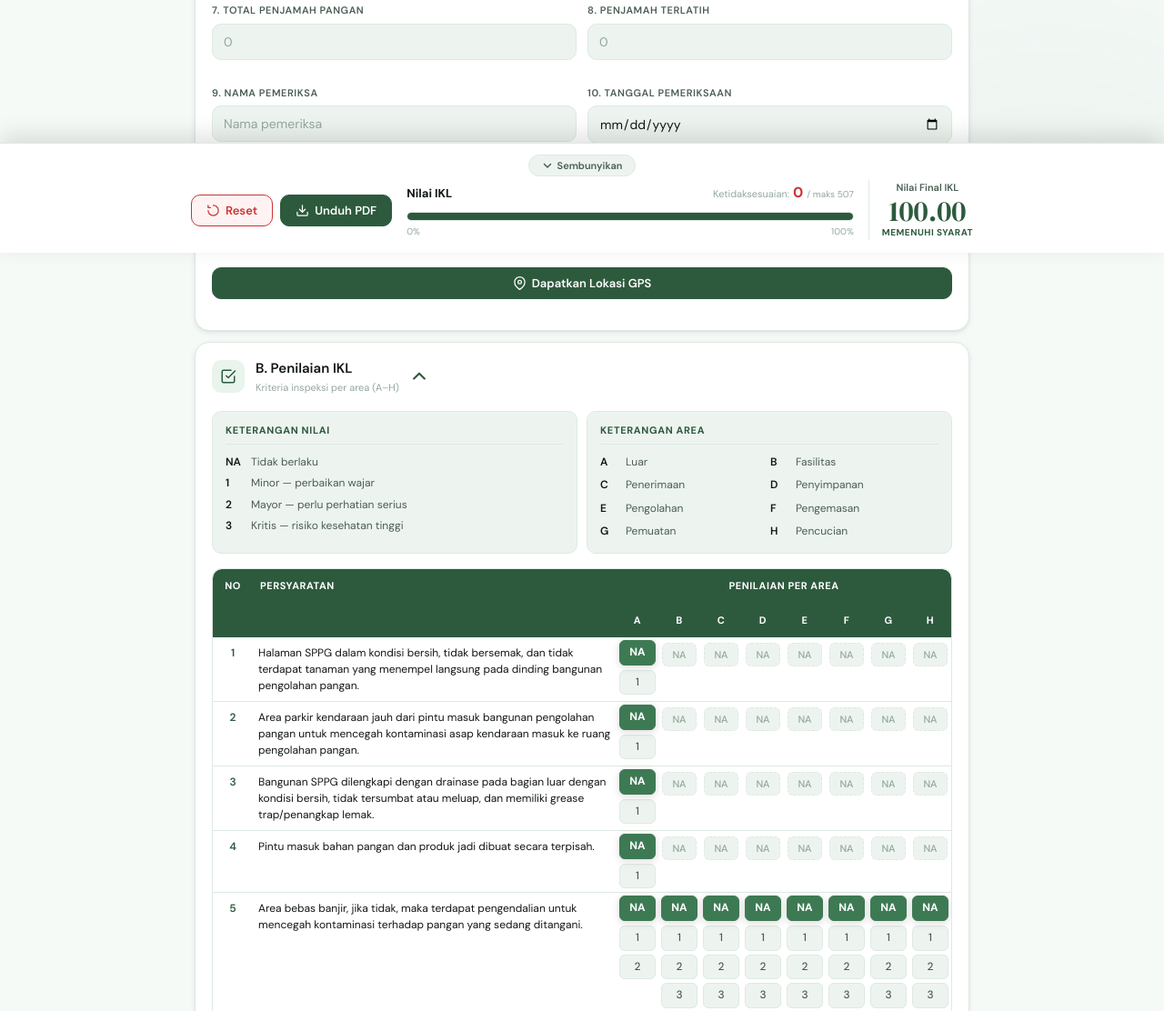
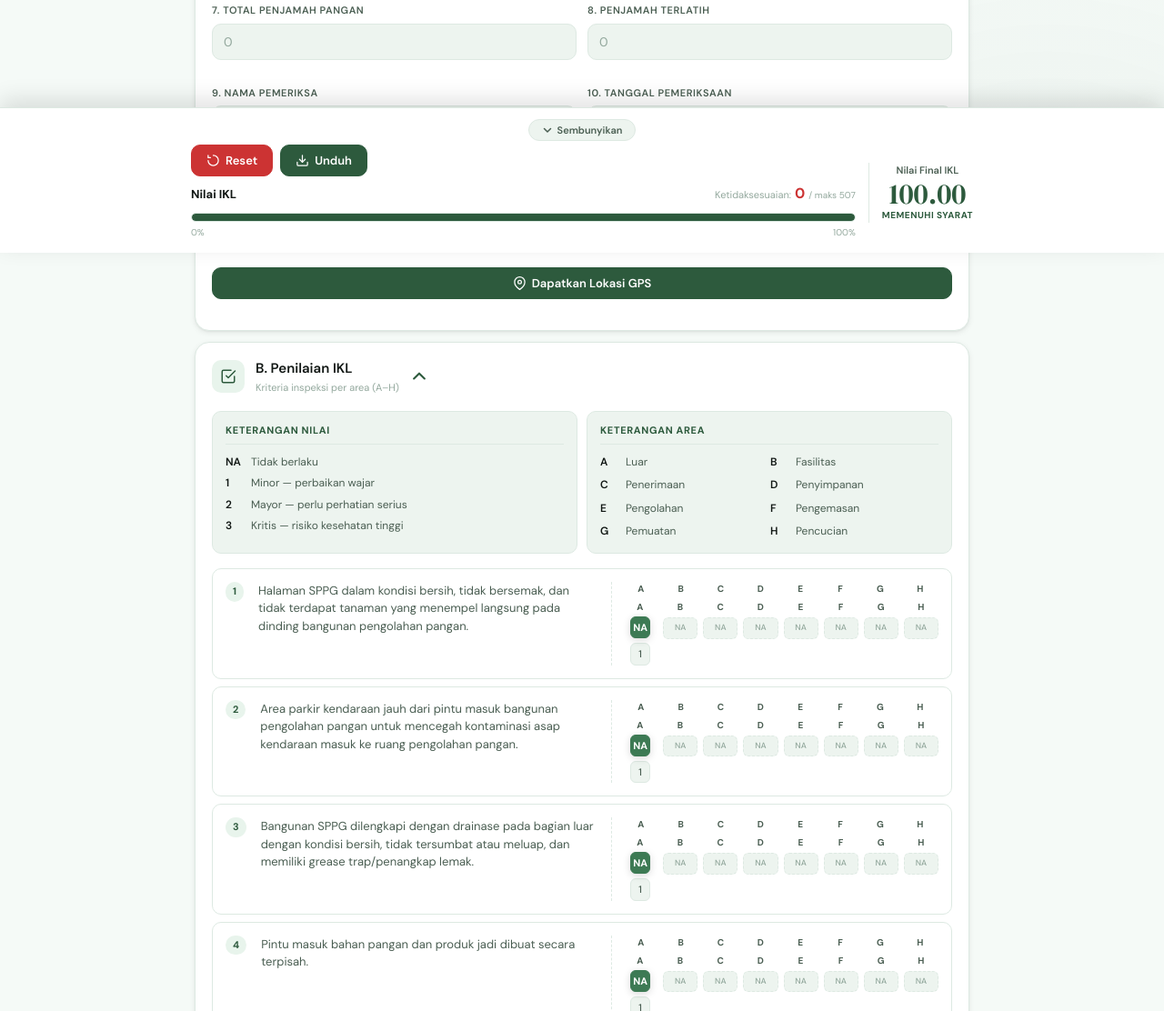
Before and after one commit to adhypras-sys/iklsppgbaru, a plain HTML site: page index.html in a window 1280 px wide. Shown: the part 522-1634 px from the top of the page at 91% size. Drawn offline with Linux system fonts and the light colour scheme.

Commit message:
Add files via upload

```diff
--- a/index.html
+++ b/index.html
@@ -200,7 +200,7 @@
 #fixed-score-bar, #score-bar-inner, #bar-toggle-btn,
 .stat-card, .stat-label, .stat-sub,
 .divider, .sign-area,
-.tbl-cell, .modal-box,
+.tbl-cell, .modal-box, .btn-solid-danger,
 #app-wrapper {
   transition-property: background-color, border-color, color, box-shadow;
   transition-duration: var(--td);
@@ -556,12 +556,9 @@
 /* ═══════════════════════════════════════════════════════
    INSPECTION TABLE (desktop)
 ═══════════════════════════════════════════════════════ */
-#inspection-table-wrap, #special-req-table-wrap { display:none; overflow-x:auto; border-radius:var(--r-md); border:1px solid var(--border); }
+/* Tabel desktop disembunyikan — semua pakai card layout */
+#inspection-table-wrap, #special-req-table-wrap { display:none !important; }
 #inspection-cards-wrap, #special-req-cards-wrap { display:block; }
-@media(min-width:768px){
-  #inspection-table-wrap, #special-req-table-wrap { display:block; }
-  #inspection-cards-wrap, #special-req-cards-wrap { display:none; }
-}
 
 .ikl-table {
   width:100%; border-collapse:collapse;
@@ -887,9 +884,17 @@
 /* Buttons in bar */
 .bar-actions {
   display:flex; gap:8px;
-  order:3;
-}
-@media(min-width:640px){ .bar-actions{ order:1; } }
+  margin-bottom: 6px;
+}
+
+/* bar-left: tombol + progress bar stacked vertikal */
+.bar-left {
+  flex: 1;
+  display: flex;
+  flex-direction: column;
+  gap: 0;
+  min-width: 0;
+}
 
 .btn {
   display:inline-flex; align-items:center; justify-content:center; gap:6px;
@@ -904,6 +909,14 @@
 .btn:active { transform:scale(.95); filter:brightness(.9); }
 .btn svg { width:15px; height:15px; flex-shrink:0; }
 
+/* Solid merah — sama dengan warna merah tombol GPS saat error */
+.btn-solid-danger {
+  background: var(--danger);
+  color: white;
+  border: 1.5px solid var(--danger);
+}
+.btn-solid-danger:hover { filter:brightness(1.12); box-shadow:0 4px 12px rgba(204,51,51,.4); }
+
 .btn-danger {
   background:var(--danger-light);
   color:var(--danger);
@@ -925,14 +938,22 @@
 }
 .btn-outline:hover { background:var(--surface-alt); }
 
-.bar-score-center { flex:1; order:1; }
-@media(min-width:640px){ .bar-score-center{ order:2; } }
+/* Layout score-bar-content: bar-left (flex:1) | bar-score-right */
+#score-bar-content {
+  display: flex;
+  flex-direction: row;
+  align-items: center;
+  gap: 14px;
+}
+
+.bar-score-center { flex:1; }
 
 .bar-score-right {
-  flex-shrink:0; order:2; text-align:center;
+  flex-shrink:0; text-align:center;
   min-width:110px;
-}
-@media(min-width:640px){ .bar-score-right{ order:3; border-left:1px solid var(--border); padding-left:14px; } }
+  border-left:1px solid var(--border);
+  padding-left:14px;
+}
 
 .bar-score-label { font-size:11px; font-weight:600; color:var(--text-secondary); }
 .bar-score-value {
@@ -1011,14 +1032,120 @@
 /* ═══════════════════════════════════════════════════════
    PRINT
 ═══════════════════════════════════════════════════════ */
+
+/* ── DESKTOP CARD LAYOUT (≥640px) ──
+   Sama dengan mobile tapi area A-H dalam 1 baris 8 kolom,
+   dan layout card horizontal (nomor + teks di kiri, area di kanan) */
+@media (min-width: 640px) {
+  .ikl-card-areas {
+    grid-template-columns: repeat(8, 1fr);
+  }
+  .ikl-card {
+    display: grid;
+    grid-template-columns: 1fr auto;
+    gap: 0 16px;
+    align-items: start;
+  }
+  .ikl-card-body-left {
+    min-width: 0;
+  }
+  .ikl-card-areas-wrap {
+    flex-shrink: 0;
+    width: 320px;
+  }
+  .ikl-card-areas-wrap .ikl-card-areas {
+    grid-template-columns: repeat(8, 1fr);
+  }
+  /* Header grup di desktop: sedikit lebih besar */
+  .ikl-card-header {
+    padding: 13px 16px;
+  }
+}
+
+@media (min-width: 900px) {
+  .ikl-card-areas-wrap {
+    width: 360px;
+  }
+}
+
+/* ── AREA LABEL di atas setiap kolom (desktop 8-col) ── */
+@media (min-width: 640px) {
+  .ikl-card-areas-wrap .areas-inner {
+    border-top: none;
+    padding-top: 0;
+    border-left: 1px dashed var(--border);
+    padding-left: 12px;
+  }
+  /* Tambahkan label A-H di atas kolom (via CSS counter atau data attr) */
+  .ikl-card-areas-header {
+    display: grid;
+    grid-template-columns: repeat(8, 1fr);
+    gap: 4px;
+    margin-bottom: 4px;
+  }
+  .ikl-card-areas-header span {
+    font-size: 10px;
+    font-weight: 700;
+    text-align: center;
+    color: var(--text-secondary);
+    text-transform: uppercase;
+    letter-spacing: .04em;
+  }
+  /* body-left mengambil sisa ruang */
+  .ikl-card-body-left {
+    display: flex;
+    align-items: center;
+    padding-right: 0;
+  }
+  /* Sembunyikan border-top di mobile areas-inner saat desktop */
+  .ikl-card .areas-inner {
+    border-top: none !important;
+    padding-top: 0 !important;
+  }
+}
+
+/* ── AREA LABEL di mobile: tampilkan di dalam areas-inner ── */
+@media (max-width: 639px) {
+  .ikl-card-areas-wrap .areas-inner {
+    border-top: 1px dashed var(--border);
+    padding-top: 10px;
+  }
+  .ikl-card-areas-header { display: none; }
+}
+
+/* Special req Ya/Tidak desktop */
+@media (min-width: 640px) {
+  .req-ya-tidak {
+    justify-content: flex-end;
+    min-width: 160px;
+    flex-shrink: 0;
+  }
+  .ikl-card:has(.req-ya-tidak) {
+    display: flex;
+    flex-direction: row;
+    align-items: center;
+    gap: 16px;
+  }
+  .ikl-card:has(.req-ya-tidak) > div:first-child {
+    flex: 1;
+    margin-bottom: 0 !important;
+  }
+}
+
 @media print {
   #fixed-score-bar, #bar-toggle, #theme-toggle { display:none!important; }
   body { padding-bottom:0!important; background:white!important; color:black!important; }
   #app-wrapper { padding:0!important; }
   .section-card { box-shadow:none!important; border:1px solid #ccc!important; break-inside:avoid; }
   .section-body.collapsed { max-height:none!important; opacity:1!important; }
-  #inspection-table-wrap, #special-req-table-wrap { display:block!important; }
-  #inspection-cards-wrap, #special-req-cards-wrap { display:none!important; }
+  /* Semua pakai card layout, tabel tidak dipakai */
+  #inspection-table-wrap, #special-req-table-wrap { display:none!important; }
+  #inspection-cards-wrap, #special-req-cards-wrap { display:block!important; }
+  .grp-card-wrap { display:block!important; grid-template-rows:1fr!important; opacity:1!important; }
+  .ikl-card { break-inside:avoid; }
+  .ikl-card-header { break-inside:avoid; }
+  .grp-card-wrap.grp-hidden { display:block!important; }
+  .ikl-card-areas { grid-template-columns: repeat(8,1fr)!important; }
 }
 
 /* ═══════════════════════════════════════════════════════
@@ -1393,14 +1520,16 @@
       </button>
     </div>
     <div id="score-bar-content">
+      <!-- Kiri: tombol aksi + progress bar -->
+      <div class="bar-left">
         <div class="bar-actions">
-        <button id="reset-form-btn" class="btn btn-danger">
+          <button id="reset-form-btn" class="btn btn-solid-danger">
             <svg viewBox="0 0 24 24" fill="none" stroke="currentColor" stroke-width="2" stroke-linecap="round" stroke-linejoin="round"><path d="M3 12a9 9 0 109-9M3 3v4h4"/></svg>
             Reset
           </button>
           <button id="export-pdf-btn" class="btn btn-primary">
             <svg viewBox="0 0 24 24" fill="none" stroke="currentColor" stroke-width="2" stroke-linecap="round" stroke-linejoin="round"><path d="M21 15v4a2 2 0 01-2 2H5a2 2 0 01-2-2v-4"/><polyline points="7 10 12 15 17 10"/><line x1="12" y1="15" x2="12" y2="3"/></svg>
-          Unduh PDF
+            Unduh
           </button>
         </div>
         <div class="bar-score-center">
@@ -1415,6 +1544,8 @@
           <div class="progress-track"><div class="progress-fill" id="score-progress-bar" style="width:100%"></div></div>
           <div class="score-bar-ends"><span>0%</span><span>100%</span></div>
         </div>
+      </div>
+      <!-- Kanan: nilai final IKL -->
       <div class="bar-score-right">
         <div class="bar-score-label">Nilai Final IKL</div>
         <div class="bar-score-value" id="final-ikl-score">100.00</div>
@@ -1849,11 +1980,21 @@
       }).join('');
 
       card.innerHTML =
+        `<div class="ikl-card-body-left">` +
           `<div style="display:flex;align-items:flex-start;gap:8px;margin-bottom:10px;">` +
             `<span class="ikl-card-num">${dispNo}</span>` +
-        `<p class="ikl-card-text" style="margin:0;padding:0;border:none;">${crit.text}</p></div>` +
-        `<div style="border-top:1px dashed var(--border);padding-top:10px;">` +
-        `<div class="ikl-card-areas">${areasCols}</div></div>`;
+            `<p class="ikl-card-text" style="margin:0;padding:0;border:none;">${crit.text}</p>` +
+          `</div>` +
+        `</div>` +
+        `<div class="ikl-card-areas-wrap">` +
+          `<div class="areas-inner">` +
+            `<div class="ikl-card-areas-header">` +
+              `<span>A</span><span>B</span><span>C</span><span>D</span>` +
+              `<span>E</span><span>F</span><span>G</span><span>H</span>` +
+            `</div>` +
+            `<div class="ikl-card-areas">${areasCols}</div>` +
+          `</div>` +
+        `</div>`;
 
       if(crit.group && currentCardWrap){
         currentCardWrap.appendChild(card);
@@ -1978,10 +2119,12 @@
 
       const card = document.createElement('div');
       card.className = 'ikl-card';
-      card.innerHTML = `<div style="display:flex;align-items:flex-start;gap:8px;margin-bottom:10px;">
-        <span class="ikl-card-num">${dispNo}</span>
-        <p style="font-size:13px;color:var(--text-secondary);line-height:1.5;flex:1;">${req.text}</p></div>
-        <div style="display:flex;gap:8px;">${buildYaTidak(req.no,'_m')}</div>`;
+      card.innerHTML =
+        `<div style="display:flex;align-items:flex-start;gap:8px;margin-bottom:10px;">` +
+          `<span class="ikl-card-num">${dispNo}</span>` +
+          `<p style="font-size:13px;color:var(--text-secondary);line-height:1.5;flex:1;">${req.text}</p>` +
+        `</div>` +
+        `<div class="req-ya-tidak" style="display:flex;gap:8px;">${buildYaTidak(req.no,'_m')}</div>`;
 
       if(req.group && currentCardWrap) currentCardWrap.appendChild(card);
       else { currentCardWrap = null; cards.appendChild(card); }
```
Lines whose indentation alone changed are shown as unchanged.
